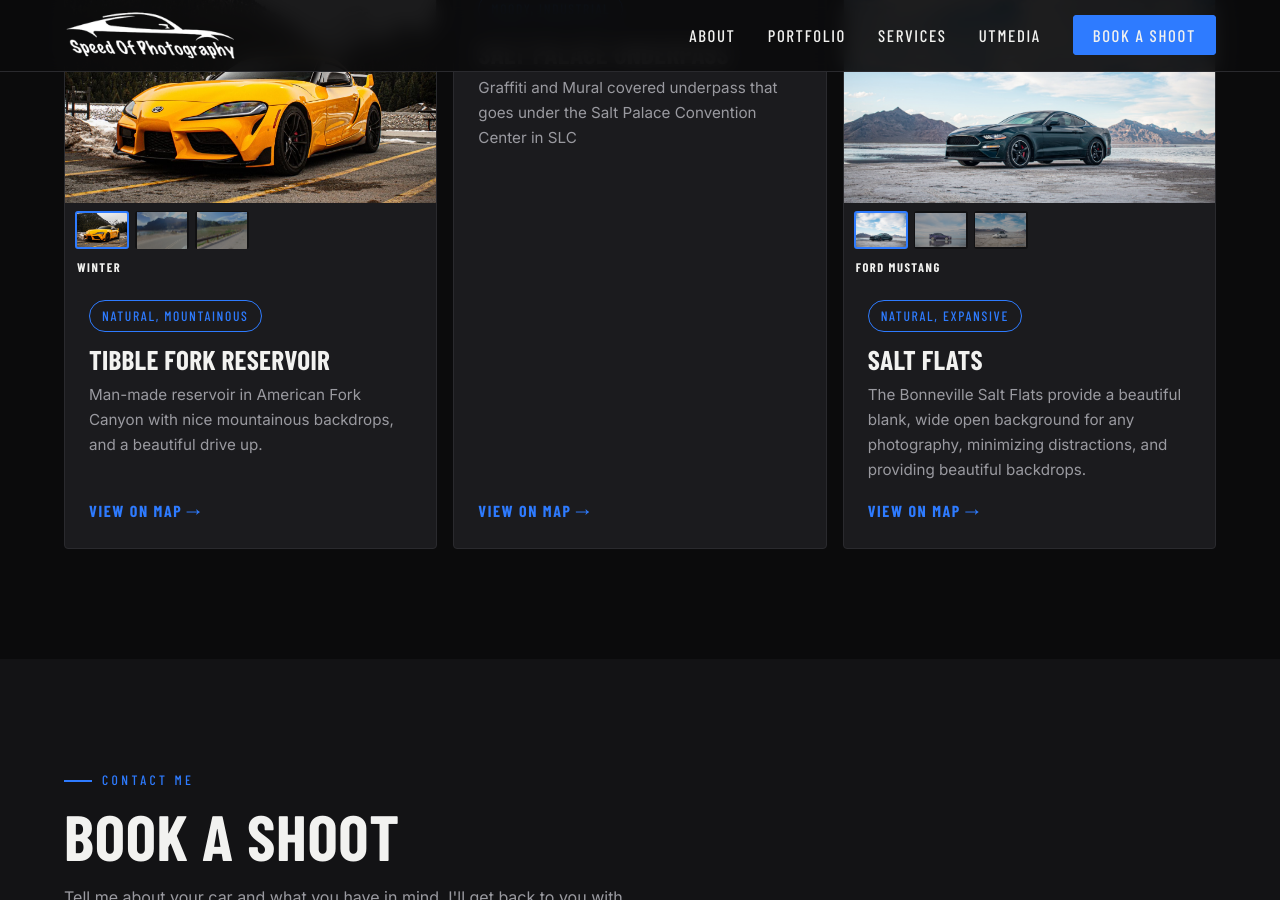
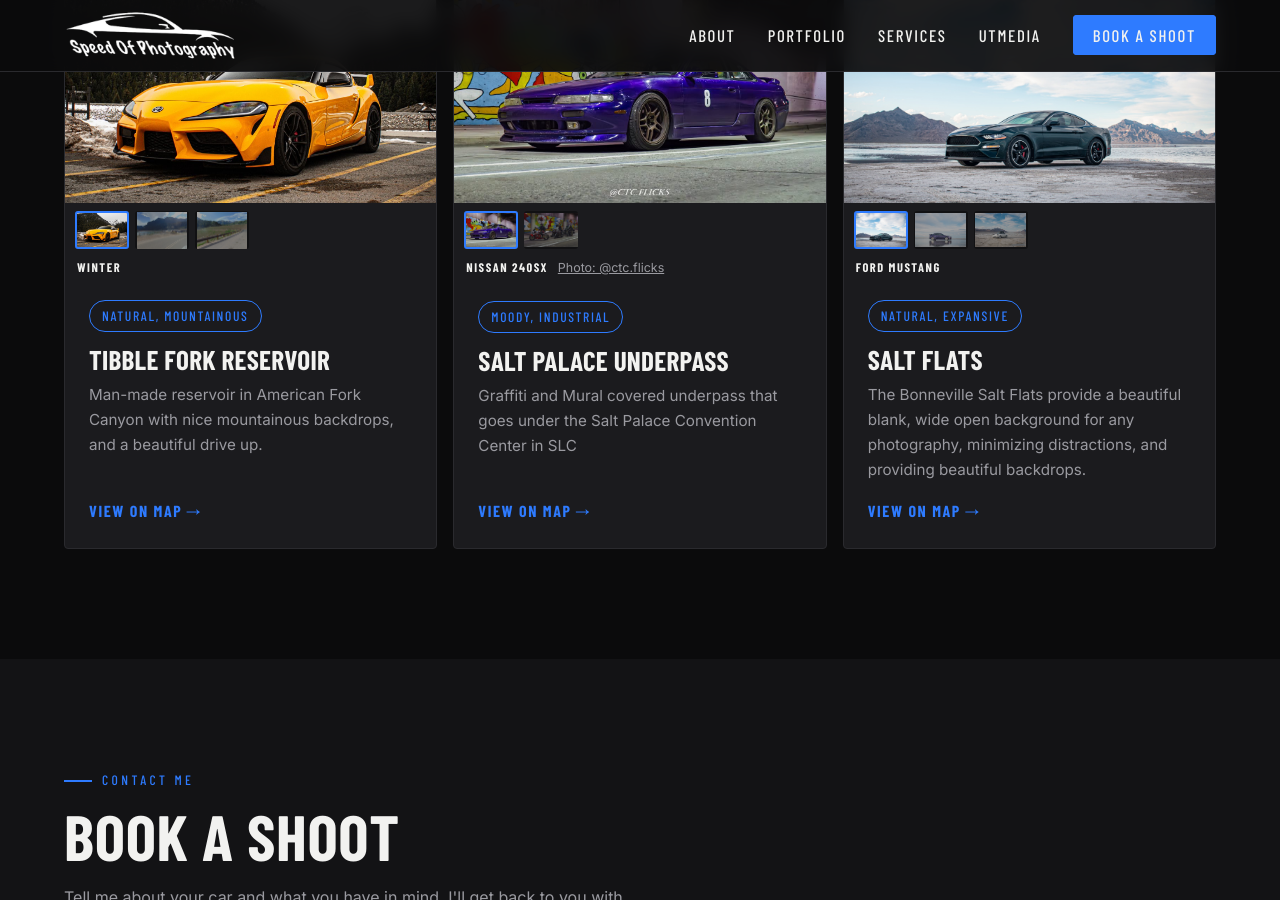
Before and after one commit to Mclaren97x/my-site, a Jekyll site: the page built from packages.html, in a window 1280 px wide and 900 px high, scrolled down 2499 px. Built offline with Jekyll 4.4.1, drawn with Linux system fonts in a browser that asks for light colours; some web fonts are replaced.

Commit message:
Salt Palace Underpass: two photos credited to @ctc.flicks; never shown in gallery/portfolio
Photos by other photographers live in images/credited/; the home gallery and
Portfolio templates skip that folder. Location cards can now credit the main photo.

Co-Authored-By: Claude Opus 5.5 <noreply@anthropic.com>

```diff
--- a/_config.yml
+++ b/_config.yml
@@ -2,4 +2,5 @@ baseurl: ""
 exclude:
   - README.md
   - images/README.md
+  - images/credited/README.md
   - .pages.yml
--- a/_data/content.yml
+++ b/_data/content.yml
@@ -161,6 +161,7 @@ locations:
     vibe: Moody, Industrial
     description: Graffiti and Mural covered underpass that goes under the Salt Palace Convention Center
       in SLC
+    photo: /images/credited/underpass-240sx-ctc-flicks.jpg
     map_link: https://maps.app.goo.gl/Nigoeohdc5FNyQKc6
   - name: Salt Flats
     vibe: Natural, Expansive
--- a/index.html
+++ b/index.html
@@ -58,6 +58,8 @@ layout: default
       </div>
       <div class="gallery">
         {%- for p in site.data.gallery_photos.photos %}
+        {%- comment %} Photos by other photographers (images/credited/) must never appear in the gallery or portfolio. {% endcomment %}
+        {%- if p.image contains "/credited/" %}{% continue %}{% endif %}
         <figure class="shot{% if p.size == 'wide' %} wide{% elsif p.size == 'tall' %} tall{% endif %}" data-cat="{{ p.category | escape }}"{% if p.image and p.image != "" %} style="--img:url('{{ base }}{{ p.image }}')"{% endif %}><figcaption>{{ p.caption | escape }}</figcaption></figure>
         {%- endfor %}
       </div>
--- a/packages.html
+++ b/packages.html
@@ -92,7 +92,7 @@ permalink: /packages/
             <div class="location-photo" style="--img:url('{{ base }}{{ pl.photo }}')" role="img" aria-label="{{ pl.name | escape }}{% if lp.photo_label %}, {{ lp.photo_label | escape }}{% endif %}"></div>
             {%- if lp.more_photos.size > 0 %}
             <div class="location-thumbs" role="group" aria-label="More photos of {{ pl.name | escape }}">
-              <button type="button" class="location-thumb is-active" style="--img:url('{{ base }}{{ pl.photo }}')" data-img="{{ base }}{{ pl.photo }}" data-label="{{ lp.photo_label | escape }}" data-credit="" data-credit-link="" aria-label="{{ lp.photo_label | default: 'Main photo' | escape }}"></button>
+              <button type="button" class="location-thumb is-active" style="--img:url('{{ base }}{{ pl.photo }}')" data-img="{{ base }}{{ pl.photo }}" data-label="{{ lp.photo_label | escape }}" data-credit="{{ lp.photo_credit | escape }}" data-credit-link="{{ lp.photo_credit_link | escape }}" aria-label="{{ lp.photo_label | default: 'Main photo' | escape }}"></button>
               {%- for mp in lp.more_photos %}{% if mp.photo and mp.photo != "" %}
               <button type="button" class="location-thumb" style="--img:url('{{ base }}{{ mp.photo }}')" data-img="{{ base }}{{ mp.photo }}" data-label="{{ mp.label | escape }}" data-credit="{{ mp.credit | escape }}" data-credit-link="{{ mp.credit_link | escape }}" aria-label="{{ mp.label | default: 'Photo' | escape }}"></button>
               {%- endif %}{% endfor %}
@@ -100,7 +100,11 @@ permalink: /packages/
             {%- endif %}
             <figcaption class="location-caption">
               <span class="location-season">{{ lp.photo_label | escape }}</span>
-              <a class="location-credit" href="" target="_blank" rel="noopener" hidden></a>
+              {%- if lp.photo_credit and lp.photo_credit != "" %}
+              <a class="location-credit"{% if lp.photo_credit_link and lp.photo_credit_link != "" %} href="{{ lp.photo_credit_link | escape }}"{% endif %} target="_blank" rel="noopener">{{ lp.photo_credit | escape }}</a>
+              {%- else %}
+              <a class="location-credit" target="_blank" rel="noopener" hidden></a>
+              {%- endif %}
             </figcaption>
           </figure>
           {%- endif %}
--- a/portfolio.html
+++ b/portfolio.html
@@ -33,6 +33,8 @@ permalink: /portfolio/
       <div class="gallery">
         {%- assign home_photos = site.data.gallery_photos.photos %}
         {%- for p in site.data.portfolio_photos.photos %}
+        {%- comment %} Photos by other photographers (images/credited/) must never appear in the gallery or portfolio. {% endcomment %}
+        {%- if p.image contains "/credited/" %}{% continue %}{% endif %}
         {%- comment %} A photo that is also on the home page always uses the home page caption. {% endcomment %}
         {%- assign caption = p.caption %}
         {%- if p.image and p.image != "" %}
```
Also changed, not shown: _data/location_photos.yml (+9 -0 lines), images/credited/README.md (added, +7 -0 lines), .pages.yml, images/credited/underpass-240sx-ctc-flicks.jpg (added), images/credited/underpass-bikes-ctc-flicks.jpg (added).
